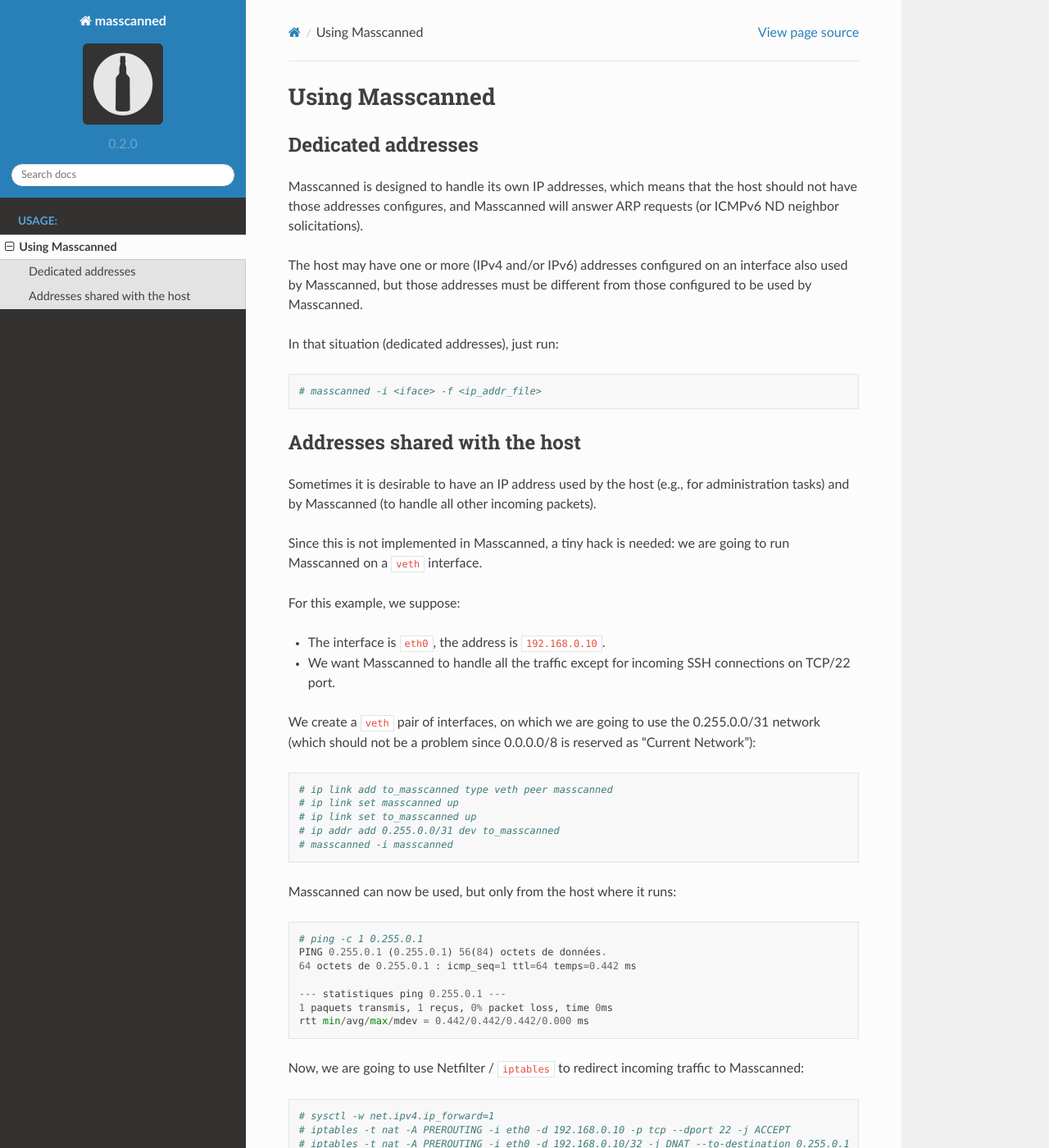
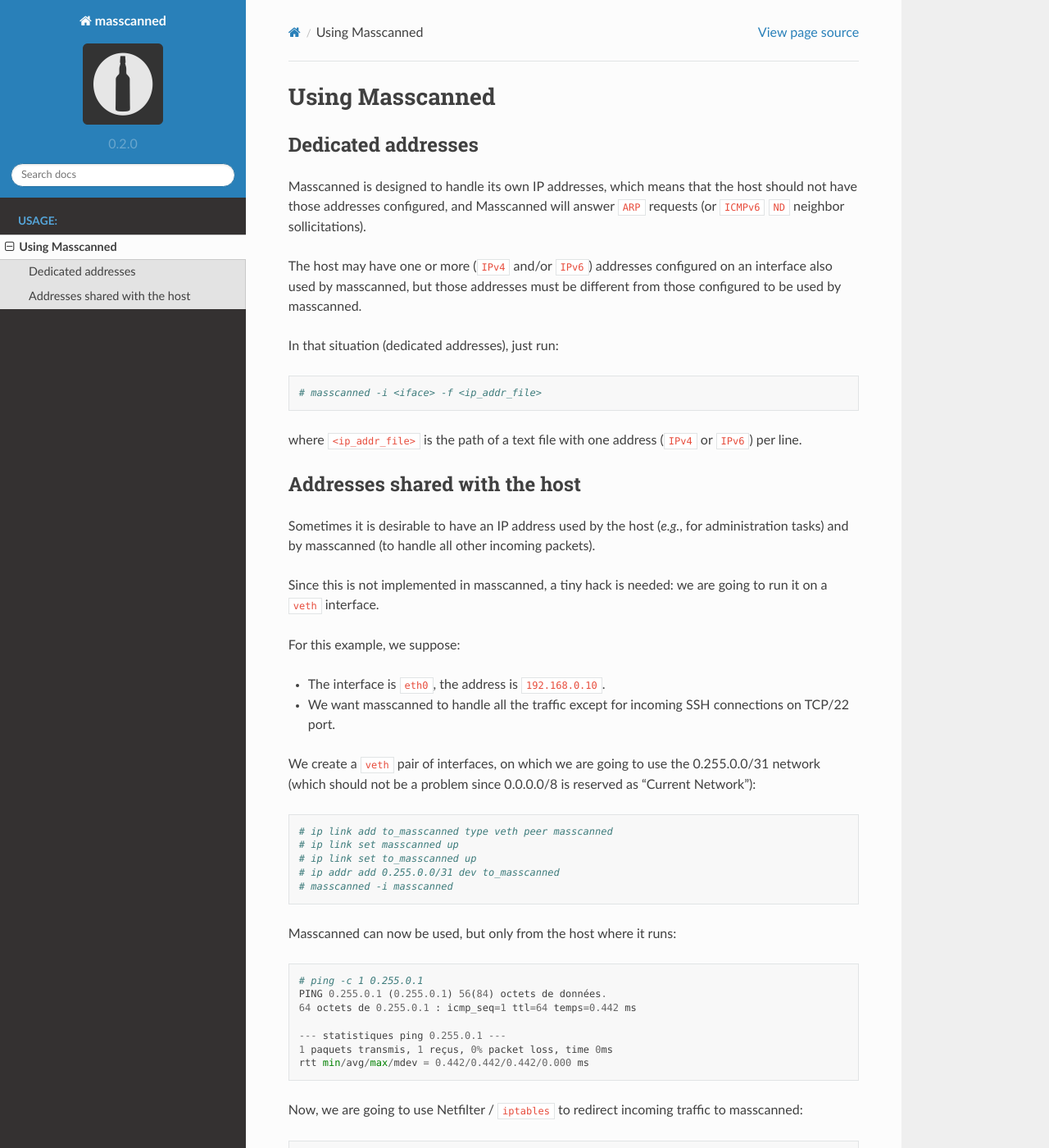
Before and after one commit to ivre/masscanned, a Sphinx documentation site: the page built from doc/usage.rst, in a window 1280 px wide and 1400 px high. Shown: the whole window at 82% size. Built offline with Sphinx 7.4.7 and the Read the Docs theme 2.0.0, drawn with Linux system fonts in a browser that asks for light colours; some of the changed text lies outside the part shown.

Commit message:
Review of usage.rst

```diff
--- a/doc/usage.rst
+++ b/doc/usage.rst
@@ -5,13 +5,13 @@
 ~~~~~~~~~~~~~~~~~~~
 
 Masscanned is designed to handle its own IP addresses, which means
-that the host should not have those addresses configures, and
-Masscanned will answer ARP requests (or ICMPv6 ND neighbor
-solicitations).
+that the host should not have those addresses configured, and
+Masscanned will answer ``ARP`` requests (or ``ICMPv6`` ``ND`` neighbor
+sollicitations).
 
-The host may have one or more (IPv4 and/or IPv6) addresses configured
-on an interface also used by Masscanned, but those addresses must be
-different from those configured to be used by Masscanned.
+The host may have one or more (``IPv4`` and/or ``IPv6``) addresses configured
+on an interface also used by masscanned, but those addresses must be
+different from those configured to be used by masscanned.
 
 In that situation (dedicated addresses), just run:
 
@@ -19,21 +19,23 @@
 
    # masscanned -i <iface> -f <ip_addr_file>
 
+where ``<ip_addr_file>`` is the path of a text file with one address (``IPv4``
+or ``IPv6``) per line.
 
 Addresses shared with the host
 ~~~~~~~~~~~~~~~~~~~~~~~~~~~~~~
 
 Sometimes it is desirable to have an IP address used by the host
-(e.g., for administration tasks) and by Masscanned (to handle all
+(*e.g.*, for administration tasks) and by masscanned (to handle all
 other incoming packets).
 
-Since this is not implemented in Masscanned, a tiny hack is needed: we
-are going to run Masscanned on a ``veth`` interface.
+Since this is not implemented in masscanned, a tiny hack is needed: we
+are going to run it on a ``veth`` interface.
 
 For this example, we suppose:
 
 - The interface is ``eth0``, the address is ``192.168.0.10``.
-- We want Masscanned to handle all the traffic except for incoming SSH
+- We want masscanned to handle all the traffic except for incoming SSH
   connections on TCP/22 port.
 
 We create a ``veth`` pair of interfaces, on which we are going to use
@@ -61,7 +63,7 @@
    rtt min/avg/max/mdev = 0.442/0.442/0.442/0.000 ms
 
 Now, we are going to use Netfilter / ``iptables`` to redirect incoming
-traffic to Masscanned:
+traffic to masscanned:
 
 ::
 
@@ -82,7 +84,7 @@
    rtt min/avg/max/mdev = 0.366/0.366/0.366/0.000 ms
 
 
-The Masscanned output:
+The masscanned output:
 
 ::
 
```
